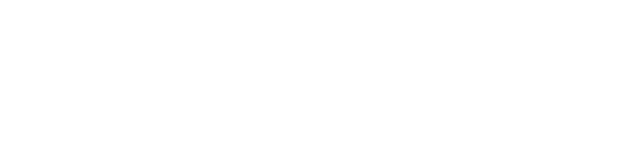
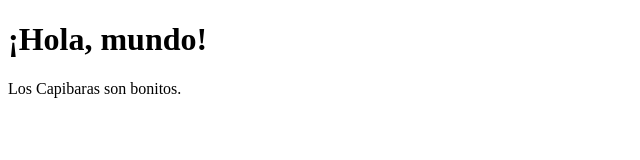
Before and after one commit to Morito-ux/Repo, a plain HTML site: page index.html in a window 1280 px wide. Shown: the whole page, without its empty margins (0-640 px from the left). Drawn offline with Linux system fonts and the light colour scheme.

Commit message:
Actualización del contenido del archivo index.html

```diff
--- a/index.html
+++ b/index.html
@@ -3,9 +3,10 @@
 <head>
     <meta charset="UTF-8">
     <meta name="viewport" content="width=device-width, initial-scale=1.0">
-    <title>Document</title>
+    <title>Mi página chida</title>
 </head>
 <body>
-
+    <h1>¡Hola, mundo!</h1>
+    <p>Los Capibaras son bonitos.</p>
 </body>
 </html>
```
